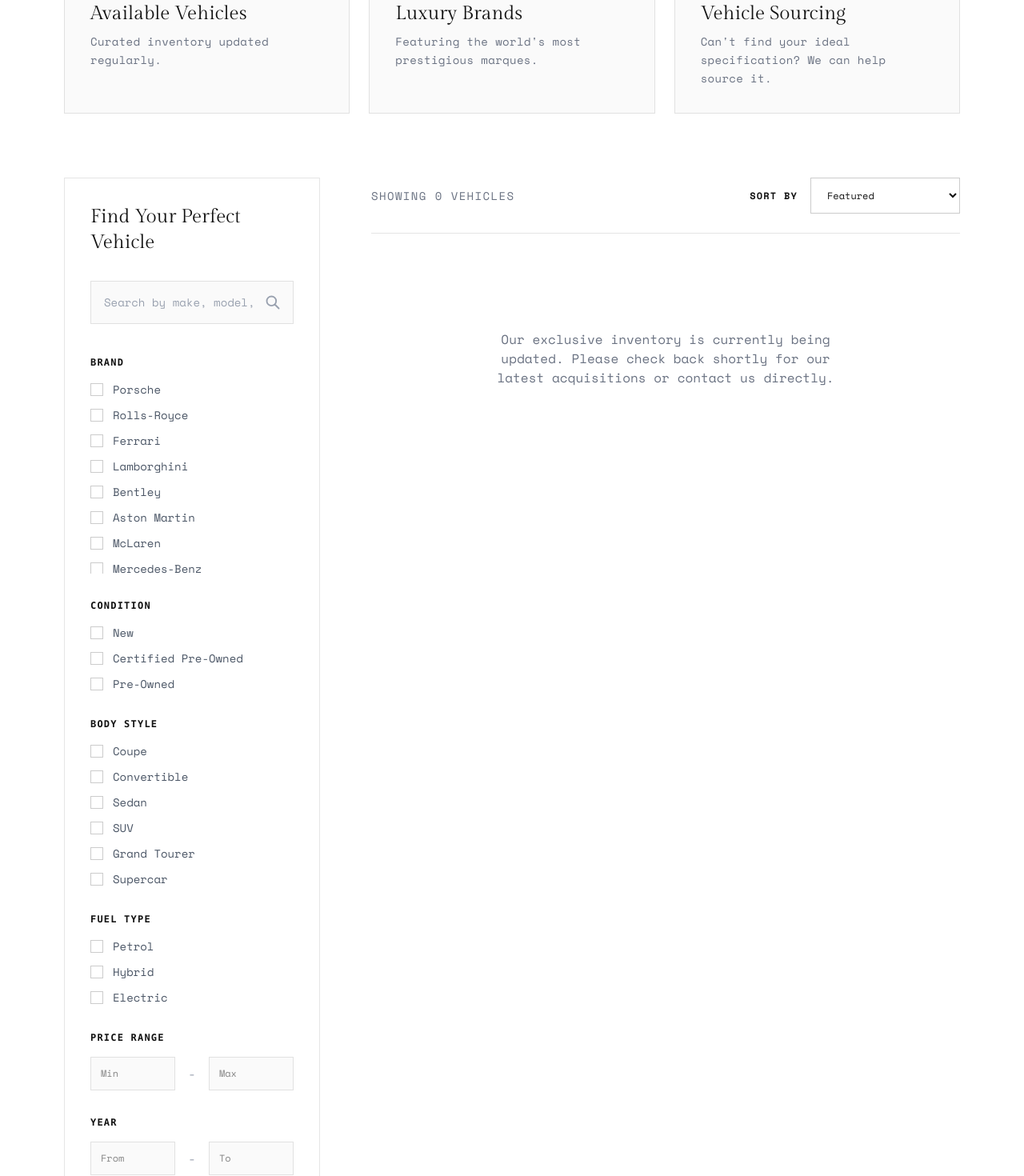
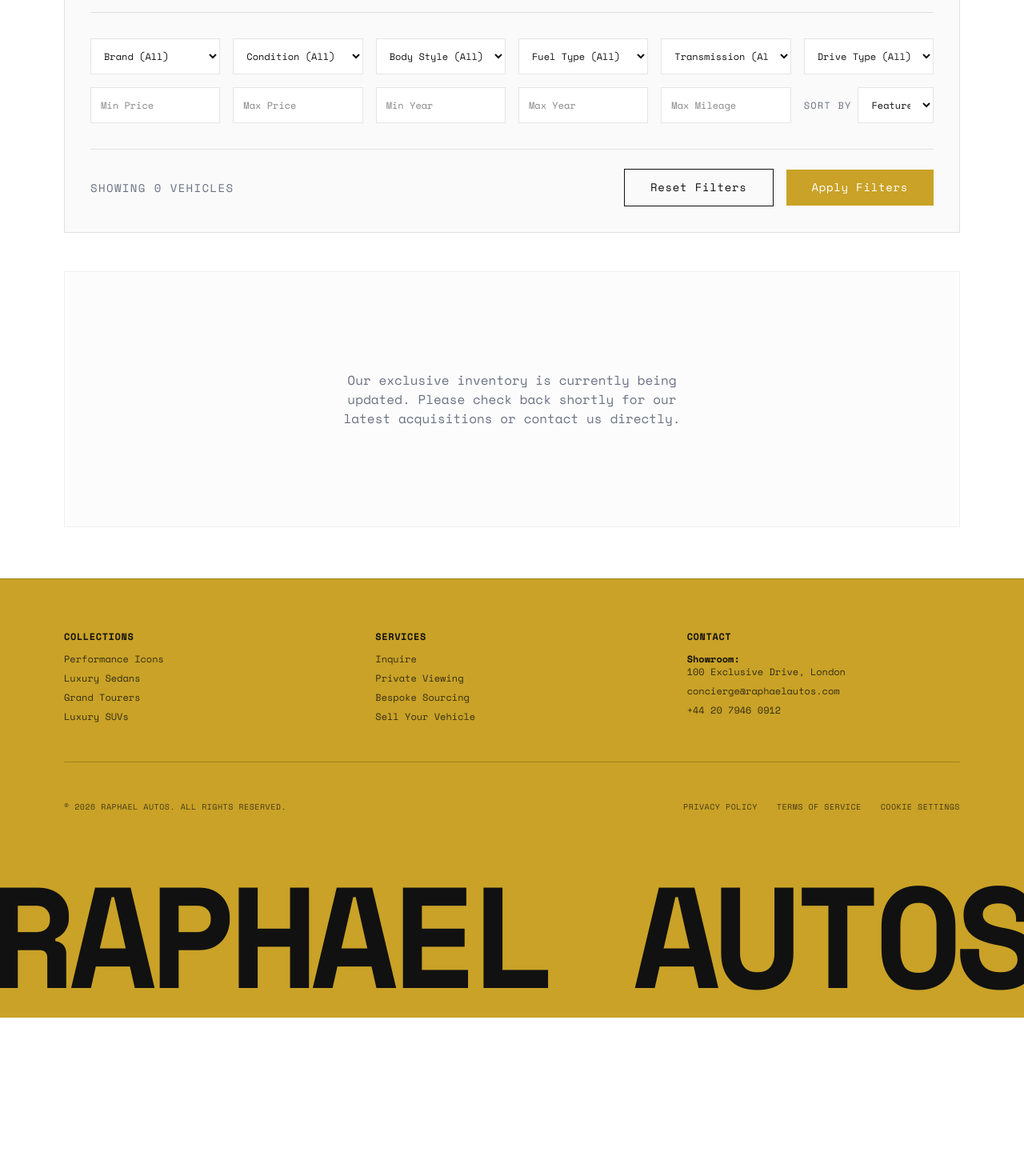
Before and after one commit to Ace-design2/raphael-autos, a Next.js app: page /inventory in a window 1280 px wide. Shown: the part 660-2130 px from the top of the page at 80% size. After the commit the page ends 1932 px from the top, so only its background shows below. Built offline with nearby package versions, Linux system fonts and the light colour scheme.

Commit message:
refactor: simplify InventoryPageContent by removing sidebar filters and inventory statistics

```diff
--- a/components/InventoryPageContent.tsx
+++ b/components/InventoryPageContent.tsx
@@ -1,7 +1,7 @@
 "use client";
 
 import React, { useState } from "react";
-import { SearchMagnifyingGlass, ChevronRight } from "@/components/icons";
+import { SearchMagnifyingGlass } from "@/components/icons";
 import { Button } from "@/components/ui/Button";
 
 // Filter Data
@@ -24,192 +24,108 @@ const SORT_OPTIONS = [
 
 export const InventoryPageContent = () => {
   const [searchQuery, setSearchQuery] = useState("");
-
-  // Basic states for filters to simulate UI
-  const [selectedBrands, setSelectedBrands] = useState<string[]>([]);
   const [sortBy, setSortBy] = useState(SORT_OPTIONS[0]);
 
   return (
-    <div className="w-full max-w-[1500px] mx-auto px-6 md:px-12 lg:px-20 py-16 md:py-24">
+    <div className="w-full max-w-[1500px] mx-auto px-6 md:px-12 lg:px-20 py-16">
 
-      {/* 3. Inventory Statistics */}
-      <div className="grid grid-cols-1 md:grid-cols-3 gap-6 mb-20">
-        {[
-          { title: "Available Vehicles", desc: "Curated inventory updated regularly." },
-          { title: "Luxury Brands", desc: "Featuring the world's most prestigious marques." },
-          { title: "Vehicle Sourcing", desc: "Can't find your ideal specification? We can help source it." }
-        ].map((stat, idx) => (
-          <div key={idx} className="border border-black/10 p-8 flex flex-col items-start bg-[#fafafa] hover:border-cooliocns-gold/50 transition-colors duration-300">
-            <span className="font-mono text-xs text-cooliocns-gold uppercase tracking-[0.2em] font-bold mb-4">
-              0{idx + 1}
-            </span>
-            <h4 className="font-display text-2xl text-[#111111] mb-2">{stat.title}</h4>
-            <p className="font-body text-sm text-gray-500 leading-relaxed tracking-wide">
-              {stat.desc}
-            </p>
-          </div>
-        ))}
-      </div>
+      {/* Search & Filter Top Bar */}
+      <div className="w-full border border-black/10 bg-[#fafafa] p-6 md:p-8 mb-12">
 
-      {/* Main Layout: Sidebar + Grid */}
-      <div className="flex flex-col lg:flex-row gap-12 lg:gap-16 items-start">
-
-        {/* 2. Search & Filter Section (Sidebar) */}
-        <aside className="w-full lg:w-[320px] shrink-0 border border-black/10 p-8 bg-white sticky top-32">
-          <h2 className="font-display text-2xl text-[#111111] mb-8">
+        {/* Top Row: Heading & Search */}
+        <div className="flex flex-col md:flex-row md:items-center justify-between gap-6 mb-8 border-b border-black/10 pb-8">
+          <h2 className="font-display text-2xl md:text-3xl text-[#111111]">
             Find Your Perfect Vehicle
           </h2>
 
-          {/* Search Box */}
-          <div className="relative mb-10">
+          <div className="relative w-full md:w-[400px]">
             <input
               type="text"
               value={searchQuery}
               onChange={(e) => setSearchQuery(e.target.value)}
               placeholder="Search by make, model, or keyword..."
-              className="w-full bg-[#fafafa] border border-black/10 text-sm font-body px-4 py-4 pr-12 focus:outline-none focus:border-cooliocns-gold transition-colors text-[#111111] placeholder:text-gray-400"
+              className="w-full bg-white border border-black/10 text-sm font-body px-4 py-3 pr-10 focus:outline-none focus:border-cooliocns-gold transition-colors text-[#111111] placeholder:text-gray-400"
             />
-            <SearchMagnifyingGlass className="absolute right-4 top-1/2 -translate-y-1/2 w-5 h-5 text-gray-400" />
-          </div>
-
-          <div className="flex flex-col gap-8">
-            {/* Brands */}
-            <div className="flex flex-col gap-4">
-              <h3 className="font-mono text-xs font-bold uppercase tracking-widest text-[#111111]">
-                Brand
-              </h3>
-              <div className="flex flex-col gap-3 max-h-[240px] overflow-y-auto pr-2 custom-scrollbar">
-                {BRANDS.map(brand => (
-                  <label key={brand} className="flex items-center gap-3 cursor-pointer group">
-                    <div className="w-4 h-4 border border-black/20 flex items-center justify-center group-hover:border-cooliocns-gold transition-colors">
-                      {/* Checkbox simulated */}
-                    </div>
-                    <span className="font-body text-sm text-gray-600 group-hover:text-[#111111] transition-colors">{brand}</span>
-                  </label>
-                ))}
+            <SearchMagnifyingGlass className="absolute right-3 top-1/2 -translate-y-1/2 w-5 h-5 text-gray-400" />
           </div>
         </div>
 
-            {/* Condition */}
-            <div className="flex flex-col gap-4">
-              <h3 className="font-mono text-xs font-bold uppercase tracking-widest text-[#111111]">
-                Condition
-              </h3>
-              <div className="flex flex-col gap-3">
-                {CONDITIONS.map(cond => (
-                  <label key={cond} className="flex items-center gap-3 cursor-pointer group">
-                    <div className="w-4 h-4 border border-black/20 flex items-center justify-center group-hover:border-cooliocns-gold transition-colors" />
-                    <span className="font-body text-sm text-gray-600 group-hover:text-[#111111] transition-colors">{cond}</span>
-                  </label>
-                ))}
-              </div>
-            </div>
+        {/* Filter Dropdowns Row */}
+        <div className="grid grid-cols-2 md:grid-cols-4 lg:grid-cols-6 gap-4 mb-8">
 
-            {/* Body Style */}
-            <div className="flex flex-col gap-4">
-              <h3 className="font-mono text-xs font-bold uppercase tracking-widest text-[#111111]">
-                Body Style
-              </h3>
-              <div className="flex flex-col gap-3">
-                {BODY_STYLES.map(style => (
-                  <label key={style} className="flex items-center gap-3 cursor-pointer group">
-                    <div className="w-4 h-4 border border-black/20 flex items-center justify-center group-hover:border-cooliocns-gold transition-colors" />
-                    <span className="font-body text-sm text-gray-600 group-hover:text-[#111111] transition-colors">{style}</span>
-                  </label>
-                ))}
-              </div>
-            </div>
+          <select className="bg-white border border-black/10 font-body text-xs text-[#111111] px-3 py-3 focus:outline-none focus:border-cooliocns-gold cursor-pointer">
+            <option value="">Brand (All)</option>
+            {BRANDS.map(brand => <option key={brand} value={brand}>{brand}</option>)}
+          </select>
 
-            {/* Fuel Type */}
-            <div className="flex flex-col gap-4">
-              <h3 className="font-mono text-xs font-bold uppercase tracking-widest text-[#111111]">
-                Fuel Type
-              </h3>
-              <div className="flex flex-col gap-3">
-                {FUEL_TYPES.map(fuel => (
-                  <label key={fuel} className="flex items-center gap-3 cursor-pointer group">
-                    <div className="w-4 h-4 border border-black/20 flex items-center justify-center group-hover:border-cooliocns-gold transition-colors" />
-                    <span className="font-body text-sm text-gray-600 group-hover:text-[#111111] transition-colors">{fuel}</span>
-                  </label>
-                ))}
-              </div>
-            </div>
+          <select className="bg-white border border-black/10 font-body text-xs text-[#111111] px-3 py-3 focus:outline-none focus:border-cooliocns-gold cursor-pointer">
+            <option value="">Condition (All)</option>
+            {CONDITIONS.map(cond => <option key={cond} value={cond}>{cond}</option>)}
+          </select>
 
-            {/* Price, Year, Mileage Placeholders */}
-            <div className="flex flex-col gap-4">
-              <h3 className="font-mono text-xs font-bold uppercase tracking-widest text-[#111111]">
-                Price Range
-              </h3>
-              <div className="flex items-center gap-4">
-                <input type="text" placeholder="Min" className="w-full bg-[#fafafa] border border-black/10 text-xs font-body px-3 py-3 focus:outline-none focus:border-cooliocns-gold" />
-                <span className="text-gray-400">-</span>
-                <input type="text" placeholder="Max" className="w-full bg-[#fafafa] border border-black/10 text-xs font-body px-3 py-3 focus:outline-none focus:border-cooliocns-gold" />
-              </div>
-            </div>
+          <select className="bg-white border border-black/10 font-body text-xs text-[#111111] px-3 py-3 focus:outline-none focus:border-cooliocns-gold cursor-pointer">
+            <option value="">Body Style (All)</option>
+            {BODY_STYLES.map(style => <option key={style} value={style}>{style}</option>)}
+          </select>
 
-            <div className="flex flex-col gap-4">
-              <h3 className="font-mono text-xs font-bold uppercase tracking-widest text-[#111111]">
-                Year
-              </h3>
-              <div className="flex items-center gap-4">
-                <input type="text" placeholder="From" className="w-full bg-[#fafafa] border border-black/10 text-xs font-body px-3 py-3 focus:outline-none focus:border-cooliocns-gold" />
-                <span className="text-gray-400">-</span>
-                <input type="text" placeholder="To" className="w-full bg-[#fafafa] border border-black/10 text-xs font-body px-3 py-3 focus:outline-none focus:border-cooliocns-gold" />
-              </div>
-            </div>
+          <select className="bg-white border border-black/10 font-body text-xs text-[#111111] px-3 py-3 focus:outline-none focus:border-cooliocns-gold cursor-pointer">
+            <option value="">Fuel Type (All)</option>
+            {FUEL_TYPES.map(fuel => <option key={fuel} value={fuel}>{fuel}</option>)}
+          </select>
 
-            <div className="flex flex-col gap-4">
-              <h3 className="font-mono text-xs font-bold uppercase tracking-widest text-[#111111]">
-                Mileage
-              </h3>
-              <div className="flex items-center gap-4">
-                <input type="text" placeholder="Max Mileage" className="w-full bg-[#fafafa] border border-black/10 text-xs font-body px-3 py-3 focus:outline-none focus:border-cooliocns-gold" />
-              </div>
-            </div>
+          <select className="bg-white border border-black/10 font-body text-xs text-[#111111] px-3 py-3 focus:outline-none focus:border-cooliocns-gold cursor-pointer">
+            <option value="">Transmission (All)</option>
+            {TRANSMISSIONS.map(trans => <option key={trans} value={trans}>{trans}</option>)}
+          </select>
 
-            {/* Quick Actions */}
-            <div className="flex flex-col gap-3 mt-4 pt-8 border-t border-black/10">
-              <Button variant="solid-gold" label="Apply Filters" className="w-full py-4 text-xs tracking-widest" />
-              <Button variant="outline-black" label="Reset Filters" className="w-full py-4 text-xs tracking-widest" />
-            </div>
+          <select className="bg-white border border-black/10 font-body text-xs text-[#111111] px-3 py-3 focus:outline-none focus:border-cooliocns-gold cursor-pointer">
+            <option value="">Drive Type (All)</option>
+            {DRIVE_TYPES.map(drive => <option key={drive} value={drive}>{drive}</option>)}
+          </select>
 
-          </div>
-        </aside>
+          <input type="text" placeholder="Min Price" className="bg-white border border-black/10 font-body text-xs text-[#111111] px-3 py-3 focus:outline-none focus:border-cooliocns-gold" />
+          <input type="text" placeholder="Max Price" className="bg-white border border-black/10 font-body text-xs text-[#111111] px-3 py-3 focus:outline-none focus:border-cooliocns-gold" />
 
-        {/* Right Side Content (Sort + Grid) */}
-        <div className="flex-1 flex flex-col">
+          <input type="text" placeholder="Min Year" className="bg-white border border-black/10 font-body text-xs text-[#111111] px-3 py-3 focus:outline-none focus:border-cooliocns-gold" />
+          <input type="text" placeholder="Max Year" className="bg-white border border-black/10 font-body text-xs text-[#111111] px-3 py-3 focus:outline-none focus:border-cooliocns-gold" />
 
-          {/* 4. Sort Options */}
-          <div className="flex flex-col sm:flex-row justify-between items-start sm:items-center mb-10 pb-6 border-b border-black/10 gap-6">
-            <p className="font-body text-sm text-gray-500 uppercase tracking-widest">
-              Showing 0 Vehicles
-            </p>
-            <div className="flex items-center gap-4">
-              <span className="font-body text-xs font-bold uppercase tracking-widest text-[#111111]">
+          <input type="text" placeholder="Max Mileage" className="bg-white border border-black/10 font-body text-xs text-[#111111] px-3 py-3 focus:outline-none focus:border-cooliocns-gold" />
+
+          <div className="flex items-center gap-2">
+            <span className="font-body text-xs text-gray-500 uppercase tracking-widest shrink-0">
               Sort By
             </span>
             <select
               value={sortBy}
               onChange={(e) => setSortBy(e.target.value)}
-                className="bg-transparent border border-black/20 font-body text-xs text-[#111111] px-4 py-3 focus:outline-none focus:border-cooliocns-gold cursor-pointer"
+              className="w-full bg-white border border-black/10 font-body text-xs text-[#111111] px-3 py-3 focus:outline-none focus:border-cooliocns-gold cursor-pointer"
             >
-                {SORT_OPTIONS.map(opt => (
-                  <option key={opt} value={opt}>{opt}</option>
-                ))}
+              {SORT_OPTIONS.map(opt => <option key={opt} value={opt}>{opt}</option>)}
             </select>
+          </div>
+
+        </div>
+
+        {/* Bottom Row: Actions */}
+        <div className="flex flex-col sm:flex-row justify-between items-center gap-6 pt-6 border-t border-black/10">
+          <p className="font-body text-sm text-gray-500 uppercase tracking-widest">
+            Showing 0 Vehicles
+          </p>
+          <div className="flex items-center gap-4 w-full sm:w-auto">
+            <Button variant="outline-black" label="Reset Filters" className="w-full sm:w-auto px-8 py-3 text-xs tracking-widest" />
+            <Button variant="solid-gold" label="Apply Filters" className="w-full sm:w-auto px-8 py-3 text-xs tracking-widest" />
           </div>
         </div>
 
-          {/* Placeholder Grid */}
-          <div className="flex flex-col items-center justify-center py-20 text-center">
+      </div>
+
+      {/* Main Grid Placeholder */}
+      <div className="w-full min-h-[40vh] flex flex-col items-center justify-center py-20 text-center border border-black/5 bg-gray-50/50">
         <p className="font-body text-gray-500 max-w-md mx-auto">
           Our exclusive inventory is currently being updated. Please check back shortly for our latest acquisitions or contact us directly.
         </p>
       </div>
 
     </div>
-
-      </div>
-    </div>
   );
 };
```
Lines whose indentation alone changed are shown as unchanged.
